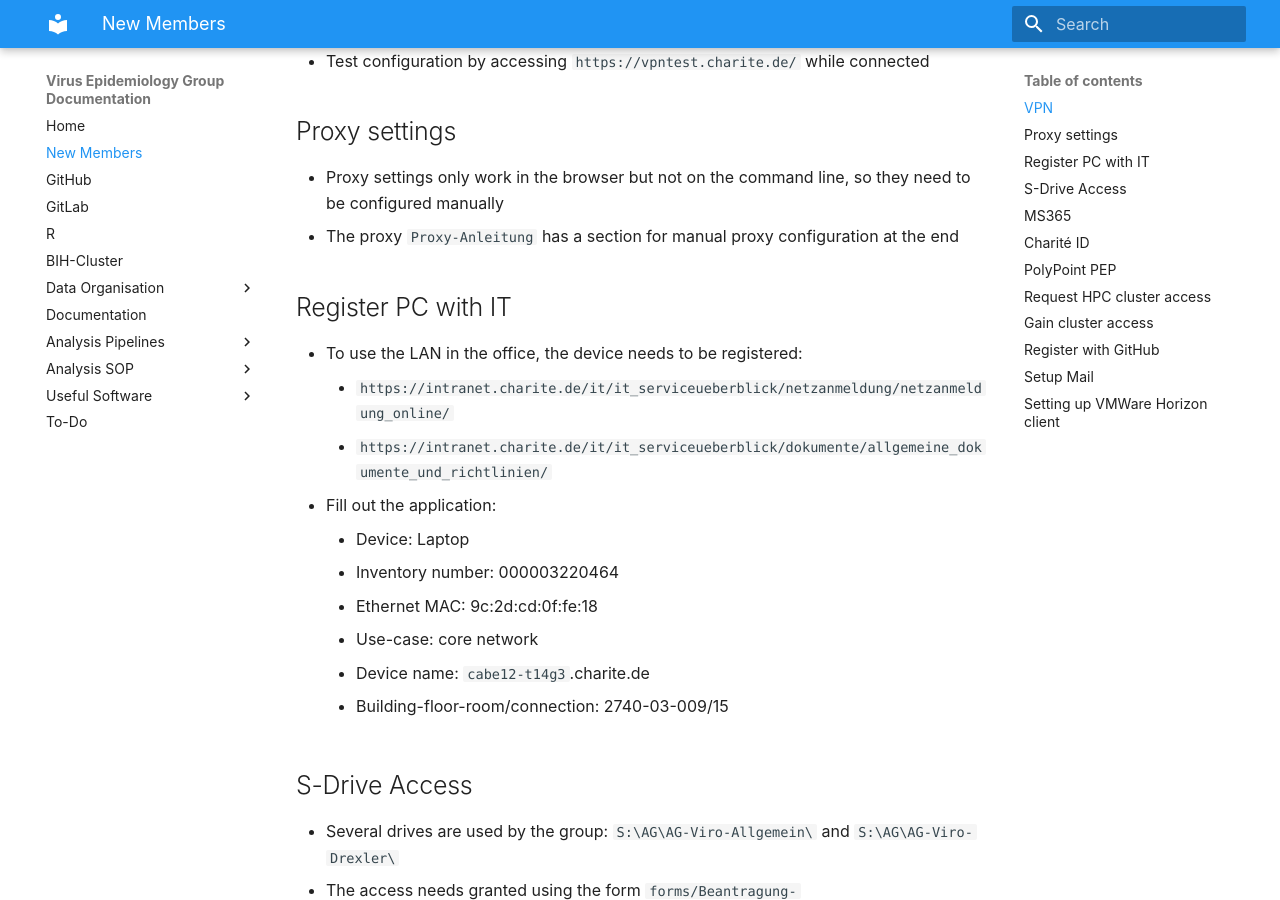
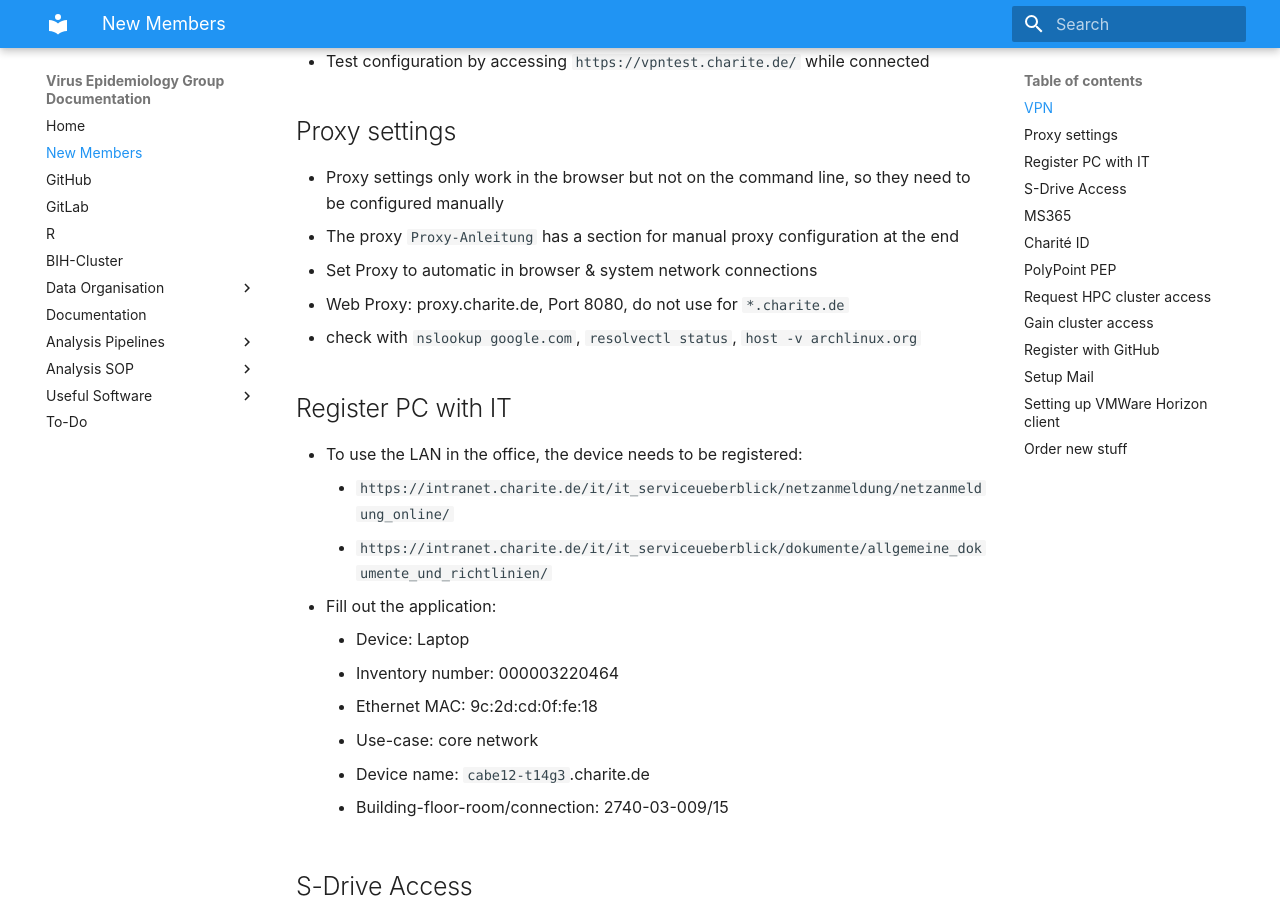
Before and after one commit to drexler-virus-epidemiology/group-documentation, an MkDocs documentation site: the page built from docs/new-members.md, in a window 1280 px wide and 900 px high, scrolled down 342 px. Built offline with MkDocs 1.6.1 and Material for MkDocs 9.7.7, drawn with Linux system fonts in a browser that asks for light colours; some of the changed text lies outside the part shown.

Commit message:
Add docs
* small addition to github and new user doc

```diff
--- a/docs/new-members.md
+++ b/docs/new-members.md
@@ -13,6 +13,9 @@
 
 * Proxy settings only work in the browser but not on the command line, so they need to be configured manually
 * The proxy `Proxy-Anleitung` has a section for manual proxy configuration at the end
+* Set Proxy to automatic in browser & system network connections
+* Web Proxy: proxy.charite.de, Port 8080, do not use for `*.charite.de`
+* check with `nslookup google.com`, `resolvectl status`, `host -v archlinux.org`
 
 ## Register PC with IT
 
@@ -74,3 +77,8 @@
 ## Setting up VMWare Horizon client
 
 * A linux version of the VMWare client exists in AUR: `vmware-horizon-client`
+
+## Order new stuff
+
+* CSPortal: https://csportal.charite.de/irj/portal
+* To order stuff you need a [Leistungsstelle](https://intranet.charite.de/fileadmin/user_upload/microsites/gb/fi/Einkauf/Meldungen/Leistungsstellenantrag_ESP_V32.pdf)
```
Also changed, not shown: docs/github.md (+6 -0 lines).
